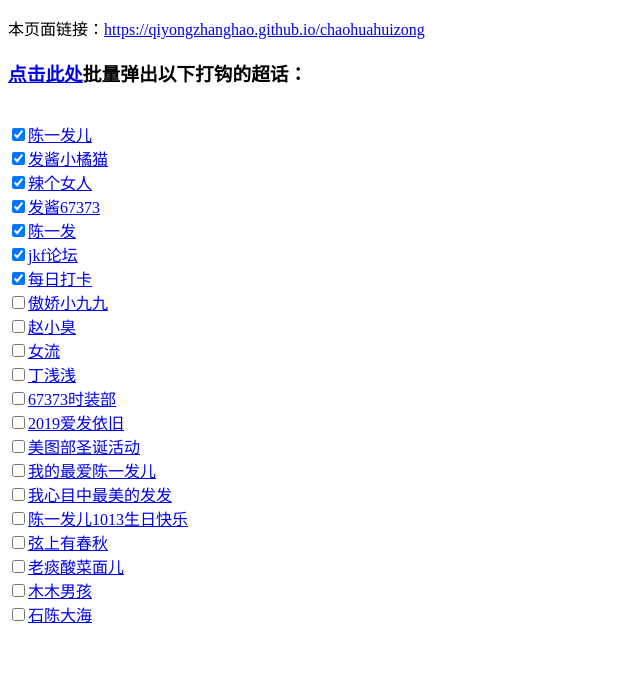
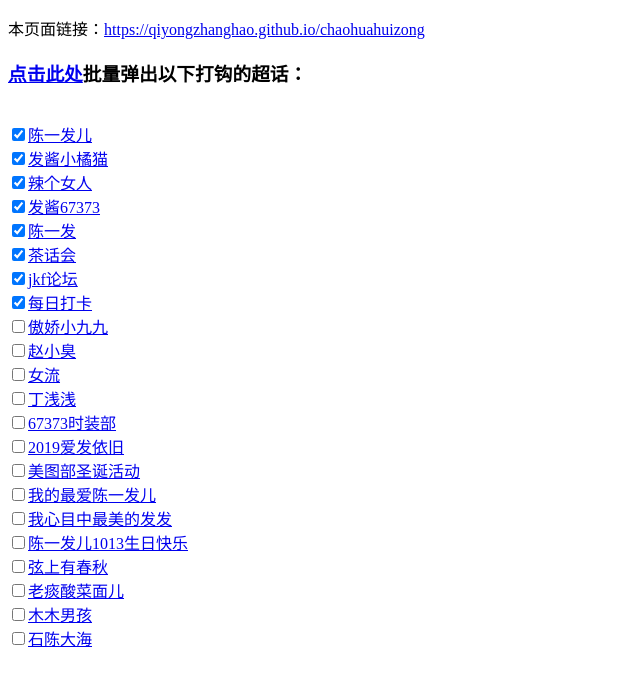
Before and after one commit to qiyongzhanghao/chaohuahuizong, a plain HTML site: page index.html in a window 1280 px wide. Shown: the whole page, without its empty margins (0-640 px from the left). Drawn offline with Linux system fonts and the light colour scheme.

Commit message:
Update index.html

```diff
--- a/index.html
+++ b/index.html
@@ -15,6 +15,7 @@
             ['辣个女人','https://weibo.com/p/100808b5aa2f6b90f769fe544169396fc8d180/super_index',1],
             ['发酱67373','https://weibo.com/p/1008088e3dd74c88563ae6b3447501db5966f1/super_index',1],
             ['陈一发','https://weibo.com/p/1008087b1ac0beba3f6f93e6e9a48b2d20201f/super_index',1],
+            ['茶话会','https://s.weibo.com/weibo/%E8%8C%B6%E8%AF%9D%E4%BC%9A?q=%E8%8C%B6%E8%AF%9D%E4%BC%9A&atten=1&suball=1&Refer=g',1],
             ['jkf论坛','https://www.jkforum.net/home.php?mod=spacecp&ac=credit&op=log&suboperation=creditrulelog',1], //刷每天登录的积分用的
             ['每日打卡','https://www.teambition.com/project/5d89be0fa6f5db0019fadcff/tasks/scrum/5d89be10bd5dcc001894a352',1], //每日打卡
             ['傲娇小九九','https://weibo.com/p/10080864eeb6f3ab98373047830332d05637dd/super_index',0],
```
